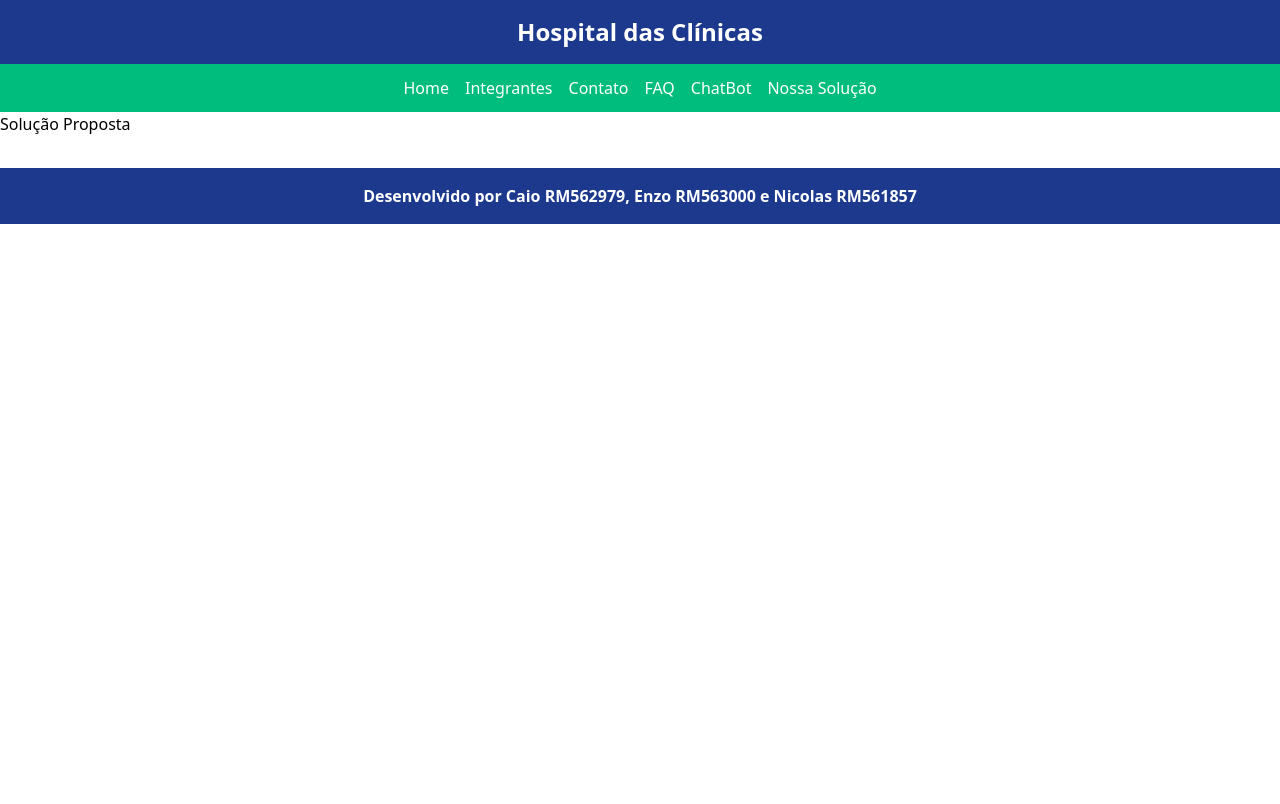
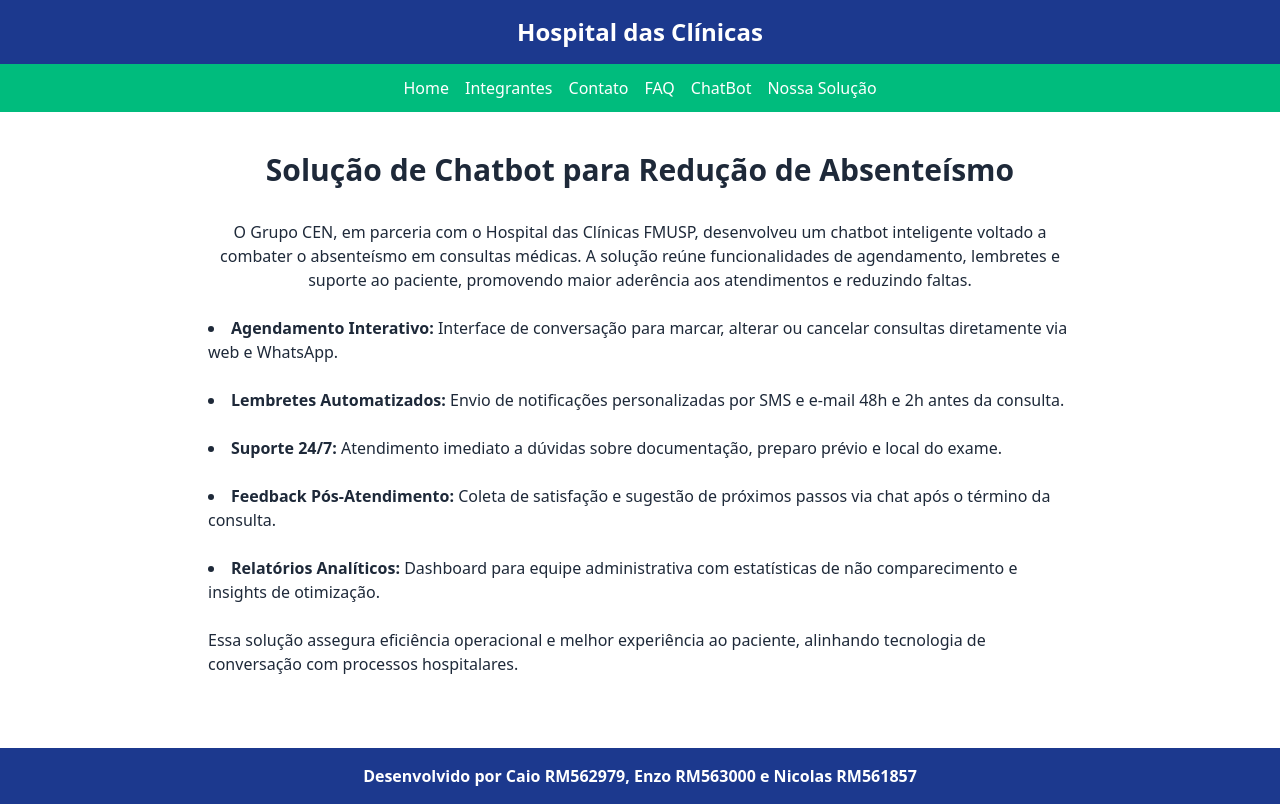
Before and after one commit to Nicomotac/Challenge-Sprint-3, a React (Vite) app: page /Solucao in a window 1280 px wide. Built offline with nearby package versions, Linux system fonts and the light colour scheme.

Commit message:
Adicionado página solução

```diff
--- a/src/components/routes/Solucao/index.tsx
+++ b/src/components/routes/Solucao/index.tsx
@@ -2,9 +2,26 @@
 
 
 return(
+    <div className="max-w-4xl mx-auto px-4 py-10 text-gray-800">
 
-<h1>Solução Proposta</h1>
+        <h1 className="text-3xl text-center font-bold mb-8">Solução de Chatbot para Redução de Absenteísmo</h1>
+        <p className="text-center">O Grupo CEN, em parceria com o Hospital das Clínicas FMUSP, desenvolveu um chatbot inteligente voltado a combater o absenteísmo em consultas médicas. A solução reúne funcionalidades de agendamento, lembretes e suporte ao paciente, promovendo maior aderência aos atendimentos e reduzindo faltas.</p>
+        <br/>
+        <ul/>
+        <li><strong>Agendamento Interativo:</strong> Interface de conversação para marcar, alterar ou cancelar consultas diretamente via web e WhatsApp.</li>
+        <br/>
+        <li><strong>Lembretes Automatizados:</strong> Envio de notificações personalizadas por SMS e e-mail 48h e 2h antes da consulta.</li>
+        <br/>
+        <li><strong>Suporte 24/7:</strong> Atendimento imediato a dúvidas sobre documentação, preparo prévio e local do exame.</li>
+        <br/>
+        <li><strong>Feedback Pós-Atendimento:</strong> Coleta de satisfação e sugestão de próximos passos via chat após o término da consulta.</li>
+        <br/>
+        <li><strong>Relatórios Analíticos:</strong> Dashboard para equipe administrativa com estatísticas de não comparecimento e insights de otimização.</li>
+        <br/>
+        <ul/>
+        <p>Essa solução assegura eficiência operacional e melhor experiência ao paciente, alinhando tecnologia de conversação com processos hospitalares.</p>
 
+    </div>
 
 
 )
```
